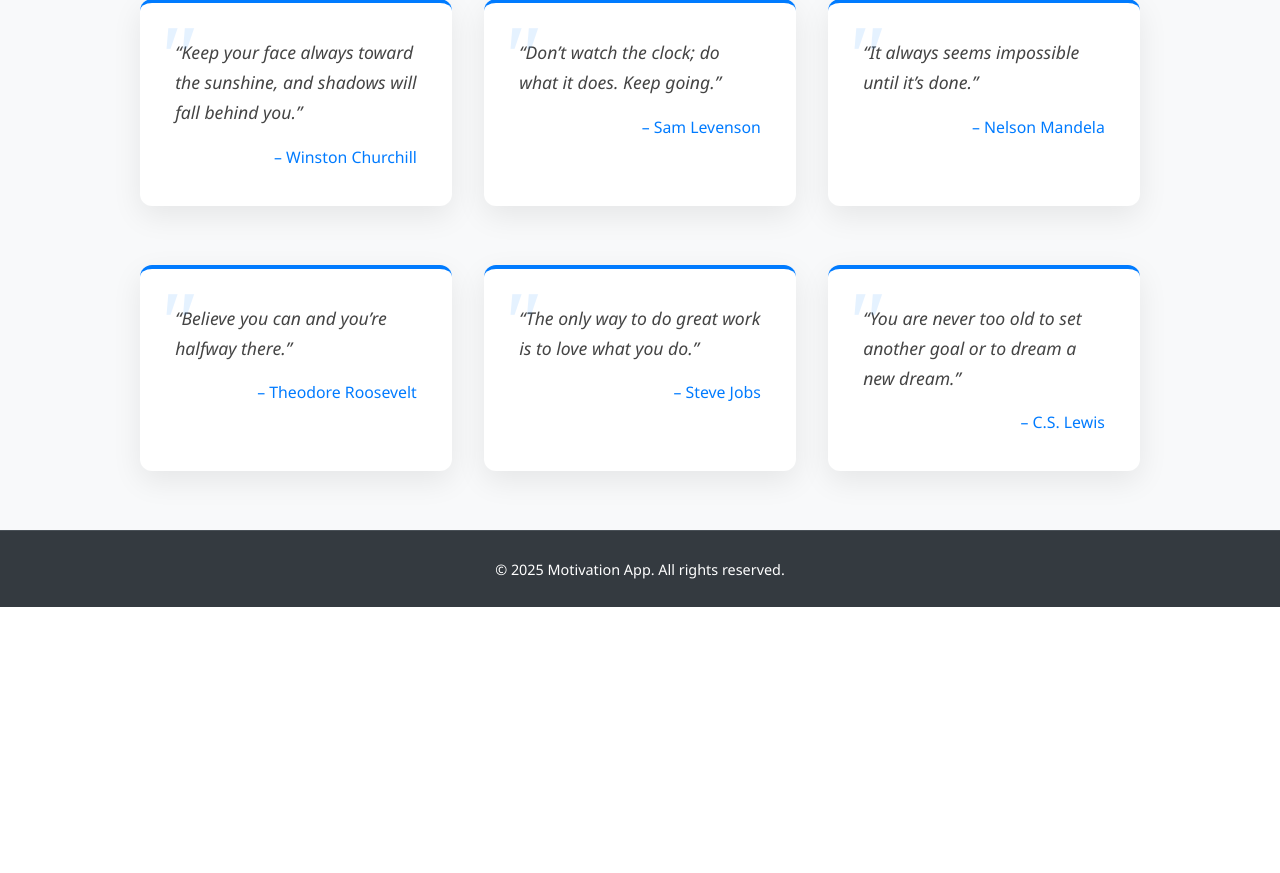
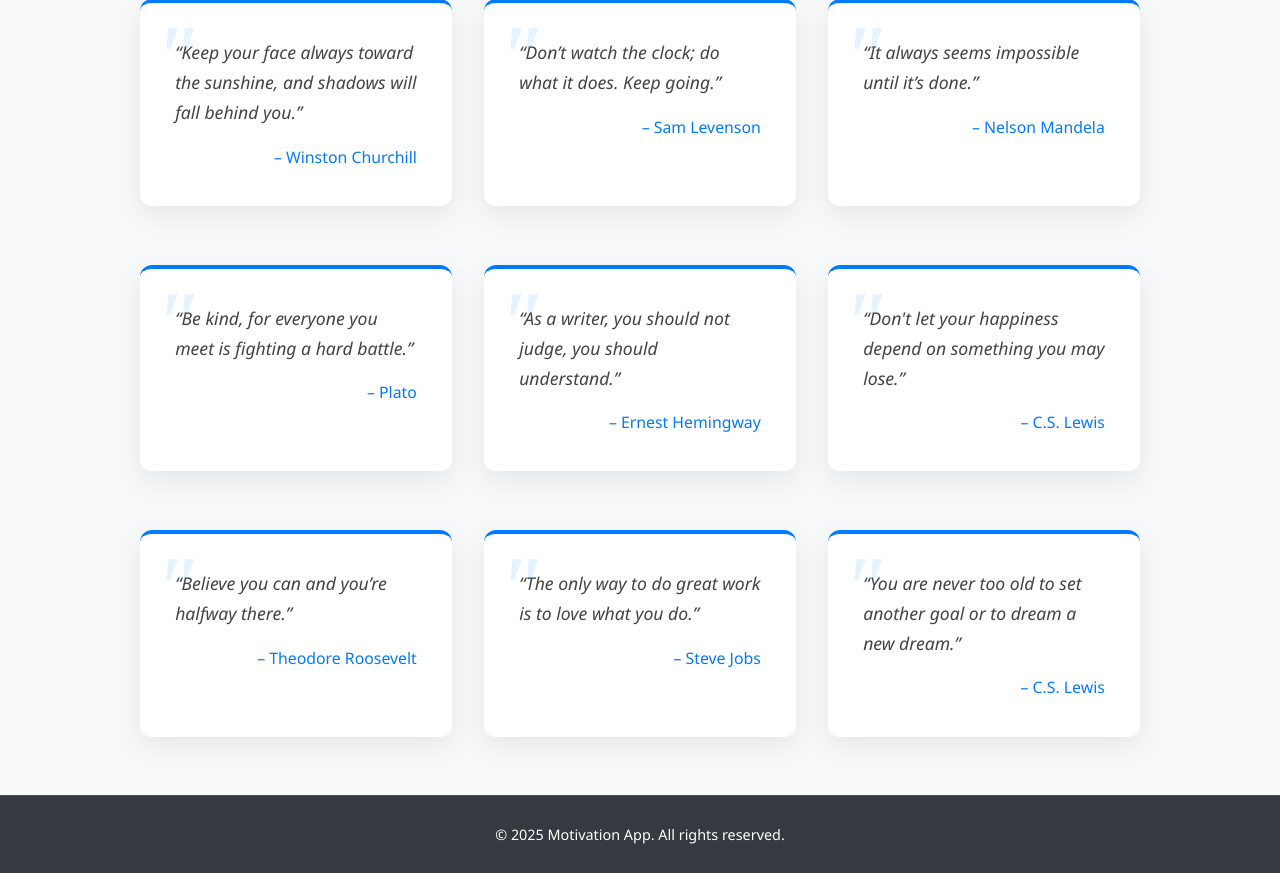
Before and after one commit to jyotiraul/Motivation-web-app, a Flask app: page /quotes in a window 1280 px wide. Shown: the part 345-1218 px from the top of the page. Before the commit the page ends 952 px from the top, so only its background shows below. Run offline with Flask 2, Linux system fonts and the light colour scheme.

Commit message:
added code

```diff
--- a/app/templates/quotes.html
+++ b/app/templates/quotes.html
@@ -26,6 +26,18 @@
             <span>– Nelson Mandela</span>
         </div>
         <div class="quote-card">
+            “Be kind, for everyone you meet is fighting a hard battle.”<br>
+            <span>– Plato</span>
+        </div>
+        <div class="quote-card">
+            “As a writer, you should not judge, you should understand.”<br>
+            <span>– Ernest Hemingway</span>
+        </div>
+        <div class="quote-card">
+            “Don't let your happiness depend on something you may lose.”<br>
+            <span>– C.S. Lewis</span>
+        </div>
+        <div class="quote-card">
             “Believe you can and you’re halfway there.”<br>
             <span>– Theodore Roosevelt</span>
         </div>
```
